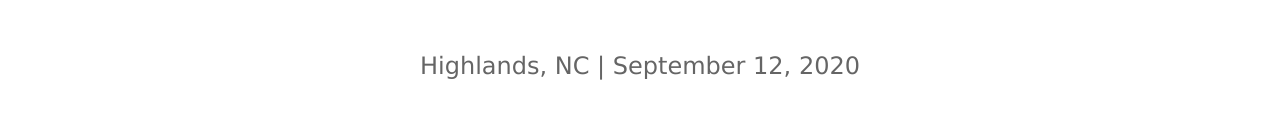
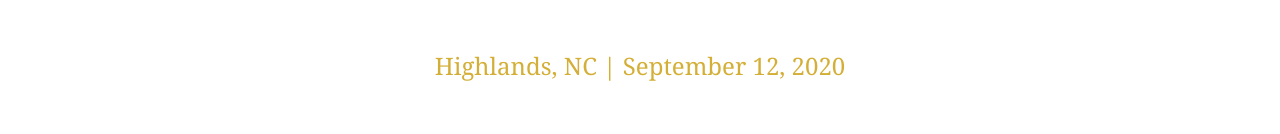
Before and after one commit to gpoell/wedding-website, a React (Create React App) app: page / in a window 1280 px wide. Shown: the part 344-478 px from the top of the page. Built offline with nearby package versions, Linux system fonts and the light colour scheme; a small style sheet from the web is missing.

Commit message:
adjusting fontweight and size of detail headers to increase contrast

```diff
--- a/src/theme.js
+++ b/src/theme.js
@@ -69,10 +69,10 @@ export default createMuiTheme({
       },
       // Title Subheader - "Highlands, NC | September 2020"
       h3: {
-        fontFamily: "Verdana",
+        fontFamily: "Georgia",
         fontSize: 24,
         fontWeight: 500,
-        opacity: 0.6,
+        color: "#d4af37",
         "@media (max-width:800px)": {
           fontSize: 16
         }
@@ -111,8 +111,7 @@ export default createMuiTheme({
       // Subtitle header for details | ex: Weekend Schedule details
       subtitle1: {
         fontFamily: "Verdana",
-        fontSize: 24,
-        fontWeight: 600,
+        fontSize: 20,
         marginBottom: 10
       },
       // Subtitle body for details | ex: location, time, etc..
```
